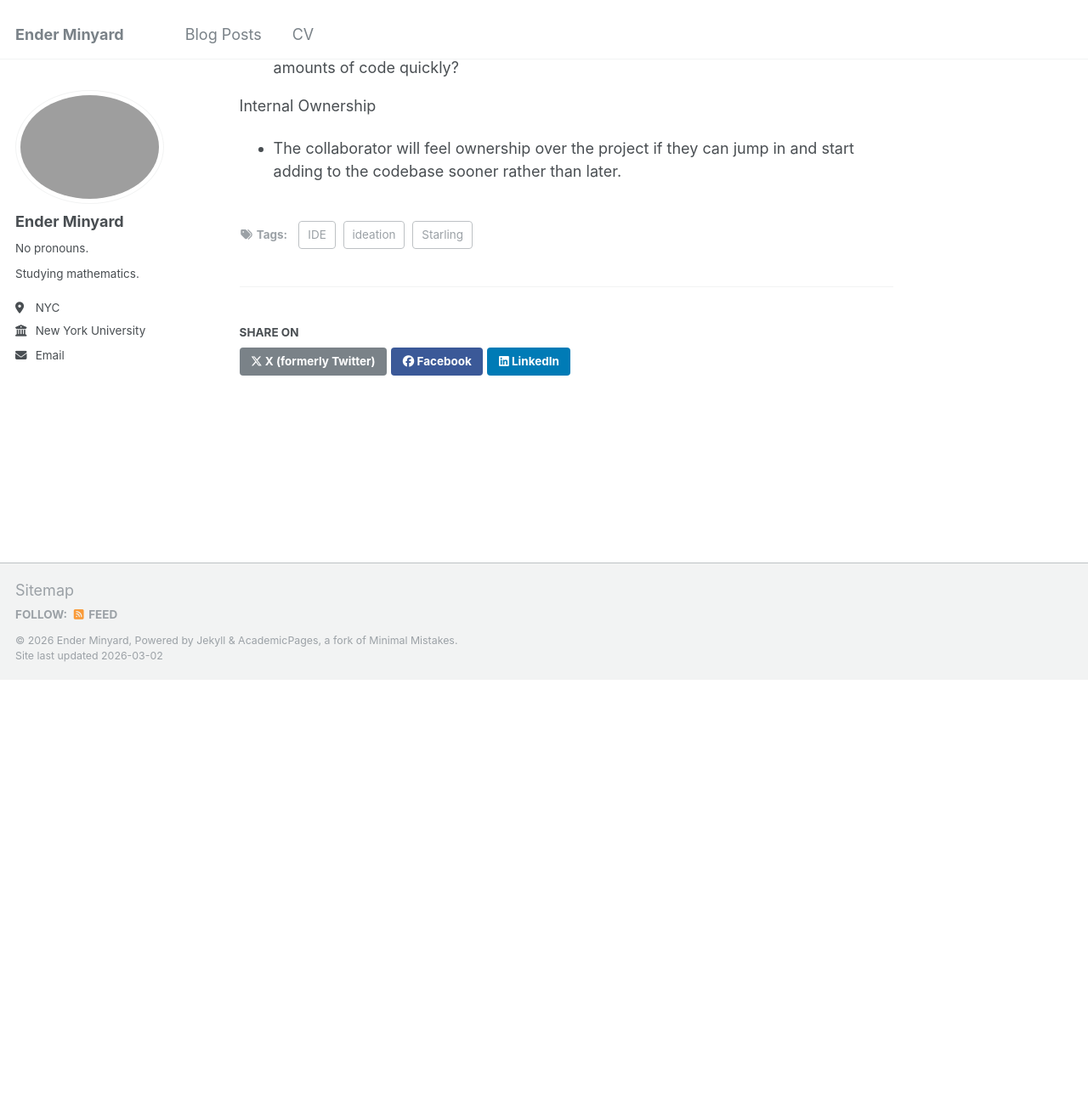
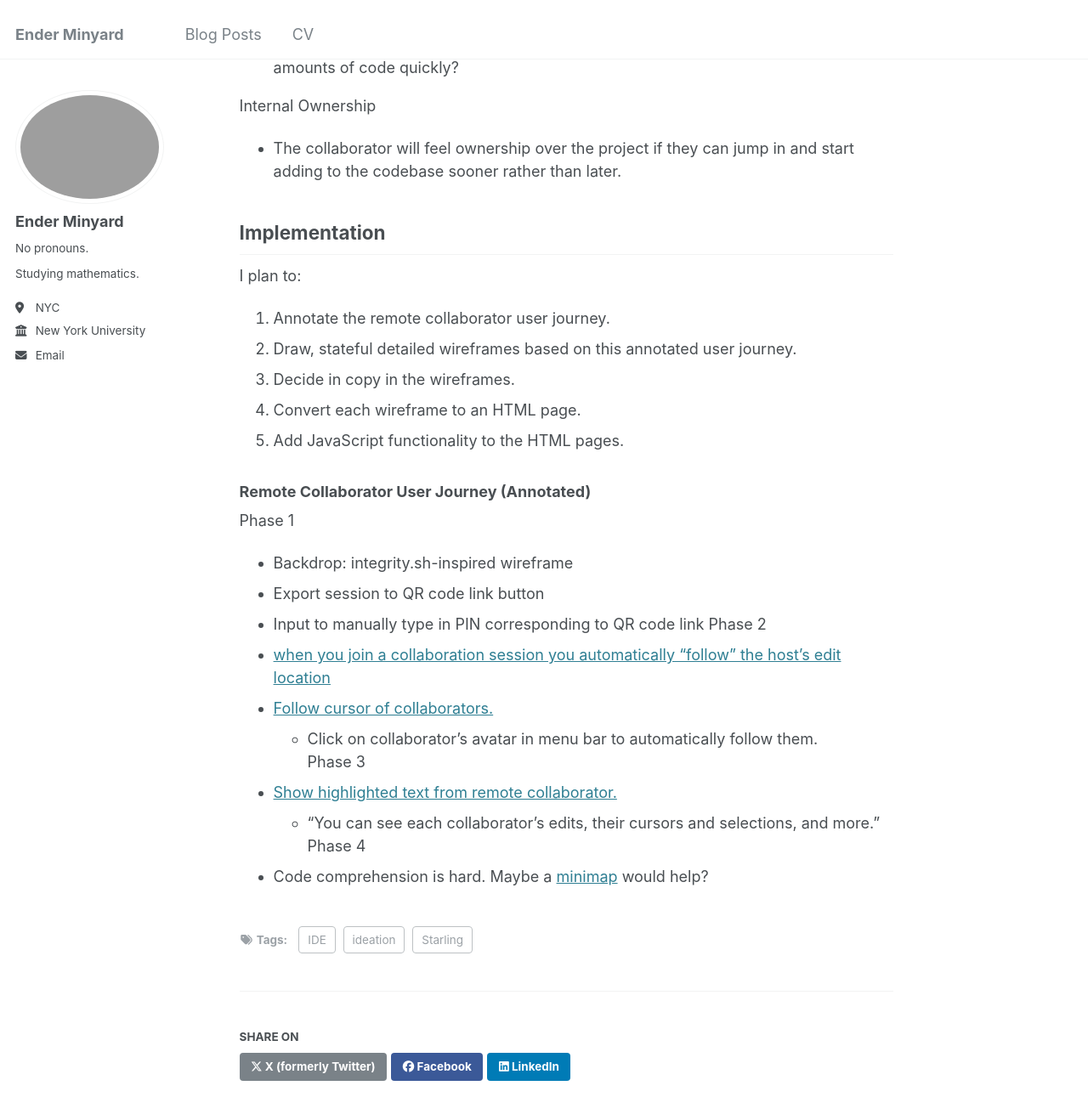
Before and after one commit to enderminyard/academic-page, a Jekyll site: the page built from _posts/2026-03-02-ide-design.md, in a window 1280 px wide and 1400 px high, scrolled down 6106 px. Shown: the top 1311 px of the window at 85% size. Built offline with Jekyll 4.4.1, drawn with Linux system fonts in a browser that asks for light colours; before the commit the page ends 6906 px from its top, so only the background shows below that; some of the changed text lies outside the part shown.

Commit message:
add annotated user journey

```diff
--- a/_posts/2026-03-02-ide-design.md
+++ b/_posts/2026-03-02-ide-design.md
@@ -155,3 +155,28 @@ Insights
 Internal Ownership
 
 * The collaborator will feel ownership over the project if they can jump in and start adding to the codebase sooner rather than later.
+
+## Implementation
+
+I plan to:
+1. Annotate the remote collaborator user journey.
+2. Draw, stateful detailed wireframes based on this annotated user journey.
+3. Decide in copy in the wireframes.
+4. Convert each wireframe to an HTML page.
+5. Add JavaScript functionality to the HTML pages.
+
+### Remote Collaborator User Journey (Annotated)
+
+Phase 1
+* Backdrop: integrity.sh-inspired wireframe
+* Export session to QR code link button
+* Input to manually type in PIN corresponding to QR code link
+Phase 2
+* [when you join a collaboration session you automatically "follow" the host's edit location](https://learn.microsoft.com/en-us/visualstudio/liveshare/overview/features)
+* [Follow cursor of collaborators.](https://help.figma.com/hc/en-us/articles/360040322673-Present-to-collaborators-using-spotlight)
+  * Click on collaborator's avatar in menu bar to automatically follow them.
+Phase 3
+* [Show highlighted text from remote collaborator.](https://learn.microsoft.com/en-us/visualstudio/liveshare/overview/features)
+  * "You can see each collaborator's edits, their cursors and selections, and more."
+Phase 4
+* Code comprehension is hard. Maybe a [minimap](https://uiw.tf/minimap) would help?
```
